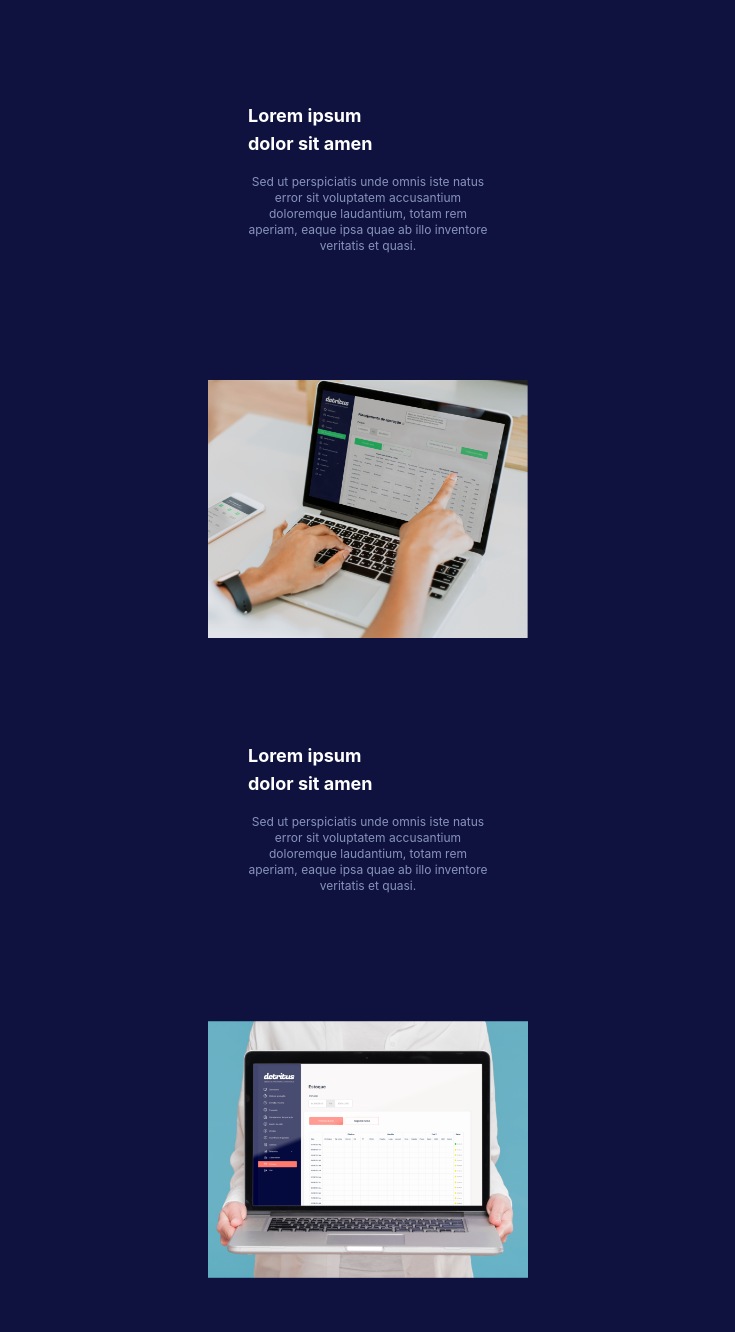
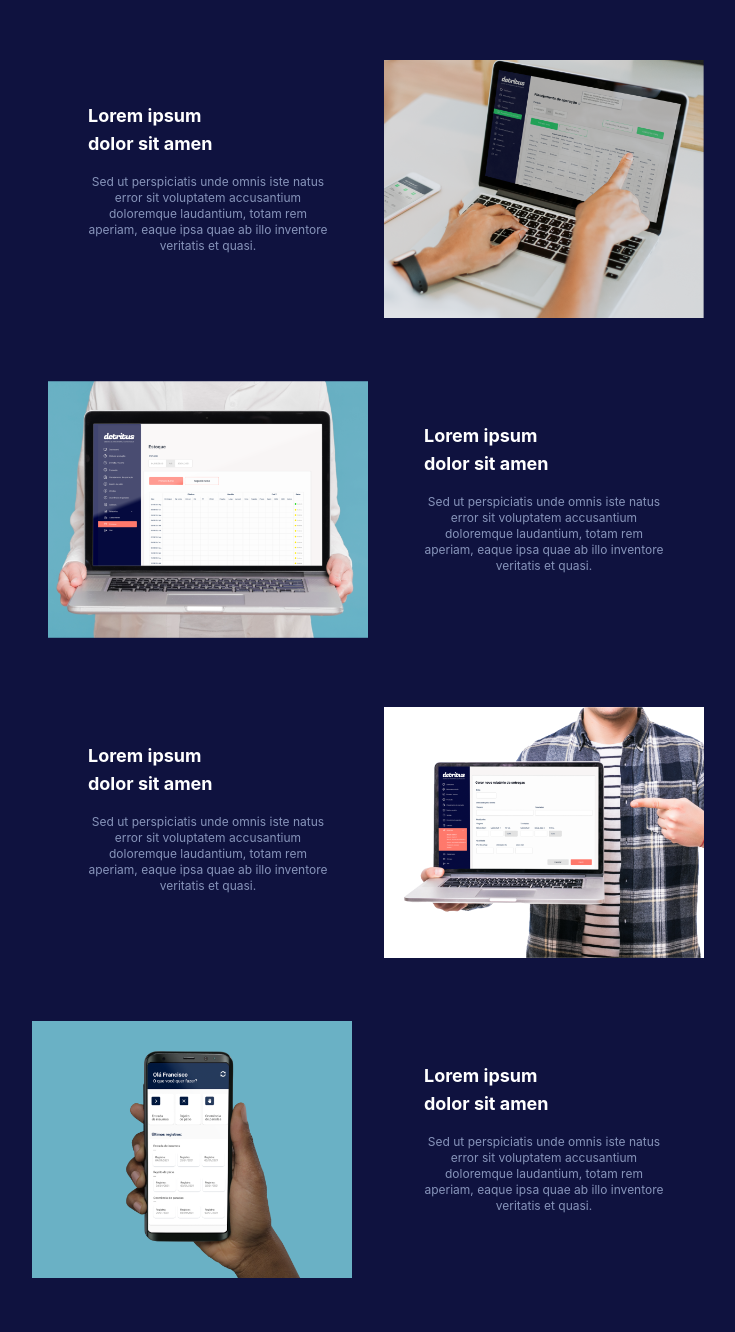
Before and after one commit to deni-rocha/landingpageAudax, a Next.js app: page / in a window 1280 px wide. Shown: the part 1138-2470 px from the top of the page, without its empty margins (272-1007 px from the left). Built offline with nearby package versions, Linux system fonts and the light colour scheme.

Commit message:
Grid MainMiddleLine

```diff
--- a/src/components/Main/MainMiddleLine/index.tsx
+++ b/src/components/Main/MainMiddleLine/index.tsx
@@ -61,16 +61,25 @@ const MainMiddleLine = () => {
           />
         </div>
 
-        <section className="pt-24 breakpointGrid:grid breakpointGrid:grid-cols-2">
+        <section
+          className="pt-24
+          breakpointGridMd:grid breakpointGridMd:grid-cols-2 breakpointGridMd:pt-10
+          breakpointGridLg:grid-rows-4 breakpointGridLg:mx-auto
+          breakpointGridLg:grid breakpointGridLg:max-w-2xl breakpointGridLg:grid-cols-2
+        "
+        >
           <MainCardLastBlock
             title="Lorem ipsum"
             subTitle="dolor sit amen"
             description="Sed ut perspiciatis unde omnis iste natus error sit voluptatem
               accusantium doloremque laudantium, totam rem aperiam, eaque ipsa
               quae ab illo inventore veritatis et quasi."
-            className="md:row-span-1 md:col-span-2"
+            className="breakpointGridMd:row-start-1 breakpointGridMd:col-start-1 breakpointGridLg:row-span-1 breakpointGridLg:col-span-2 "
           />
-          <MainCardLastBlock className="md:row-span-1 md:col-start-3" isImage>
+          <MainCardLastBlock
+            className="breakpointGridMd:row-start-2 breakpointGridMd:col-start-4 breakpointGridLg:row-span-1 breakpointGridLg:col-start-3 "
+            isImage
+          >
             <Image src={secondRight} alt="notebook" objectFit="cover" />
           </MainCardLastBlock>
           <MainCardLastBlock
@@ -79,9 +88,12 @@ const MainMiddleLine = () => {
             description="Sed ut perspiciatis unde omnis iste natus error sit voluptatem
               accusantium doloremque laudantium, totam rem aperiam, eaque ipsa
               quae ab illo inventore veritatis et quasi."
-            className="md:row-span-2 md:col-span-1 "
+            className="breakpointGridMd:row-start-3 breakpointGridMd:col-start-1 breakpointGridLg:row-span-2 breakpointGridLg:col-start-3"
           />
-          <MainCardLastBlock className="md:row-start-2 md:col-span-2" isImage>
+          <MainCardLastBlock
+            className="breakpointGridMd:row-start-4 breakpointGridMd:col-start-4 breakpointGridLg:row-start-2 breakpointGridLg:col-span-2"
+            isImage
+          >
             <Image src={thirdLeft} alt="notebook" objectFit="cover" />
           </MainCardLastBlock>
           <MainCardLastBlock
@@ -90,10 +102,12 @@ const MainMiddleLine = () => {
             description="Sed ut perspiciatis unde omnis iste natus error sit voluptatem
               accusantium doloremque laudantium, totam rem aperiam, eaque ipsa
               quae ab illo inventore veritatis et quasi."
-            className="md:row-start-2 md:col-span-1"
+            className="breakpointGridMd:row-start-5 breakpointGridMd:col-start-1 breakpointGridLg:row-start-2 breakpointGridLg:col-span-1"
           />
           <MainCardLastBlock
-            className="md:row-start-3 md:col-start-3 md:order-1"
+            className="breakpointGridMd:row-start-6 breakpointGridMd:col-start-4
+            breakpointGridMd:w-52 breakpointGridMd:h-52 breakpointGridMd:mr-8
+            breakpointGridLg:row-start-3  breakpointGridLg:col-start-3 breakpointGridLg:order-1"
             isImage
           >
             <Image
@@ -109,10 +123,14 @@ const MainMiddleLine = () => {
             description="Sed ut perspiciatis unde omnis iste natus error sit voluptatem
               accusantium doloremque laudantium, totam rem aperiam, eaque ipsa
               quae ab illo inventore veritatis et quasi."
-            className="md:row-start-3 md:col-span-2"
+            className="breakpointGridMd:row-start-7 breakpointGridMd:col-start-4
+             breakpointGridLg:row-start-3 breakpointGridLg:col-span-2"
           />
           <MainCardLastBlock
-            className="md:row-start-4 md:col-span-2 space-y-0 "
+            className="breakpointGridMd:row-start-6 breakpointGridMd:col-start-1 breakpointGridMd:w-52 breakpointGridMd:h-52
+            breakpointGridMd:ml-10
+            breakpointGridLg:row-start-4
+            space-y-0 "
             isImage
           >
             <Image
```
